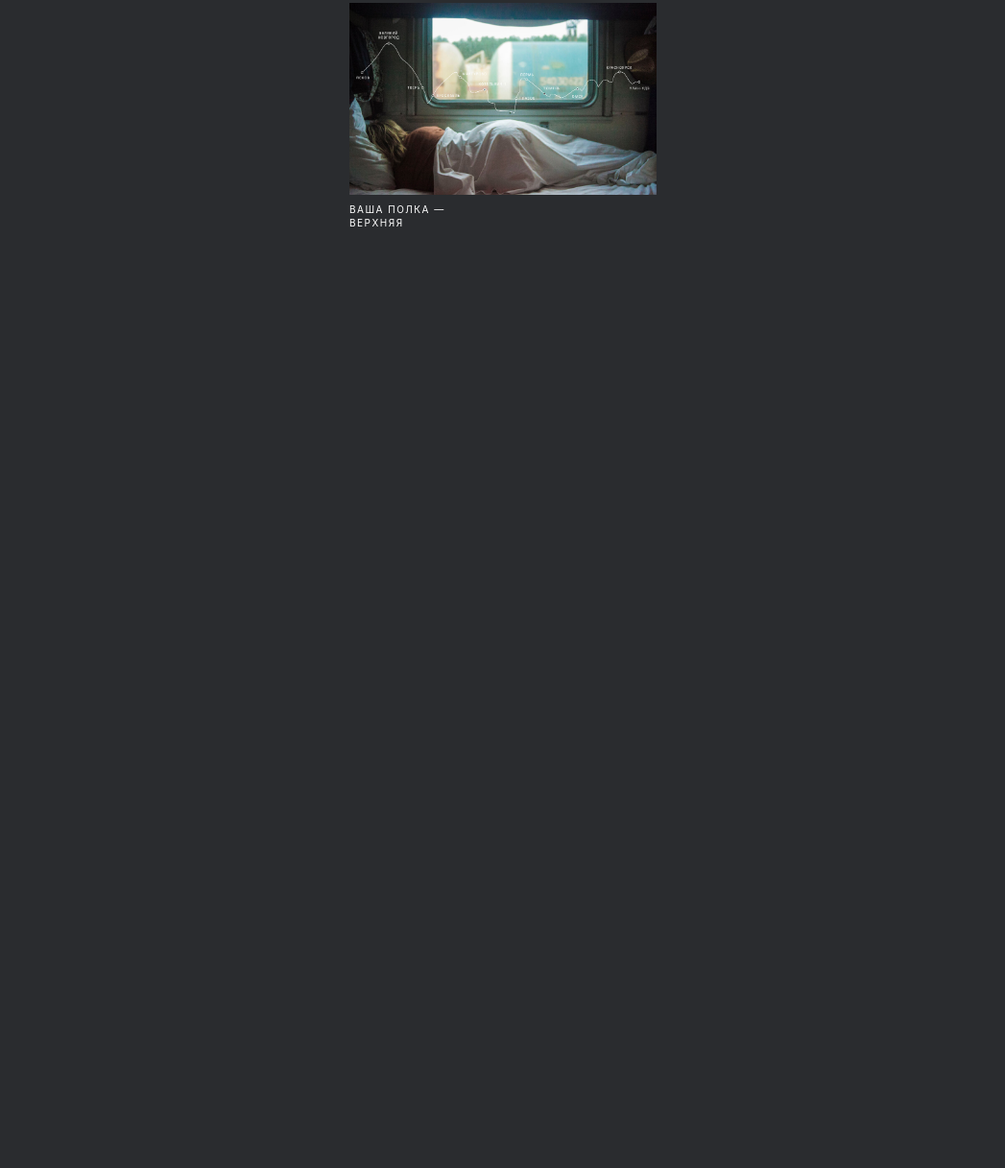
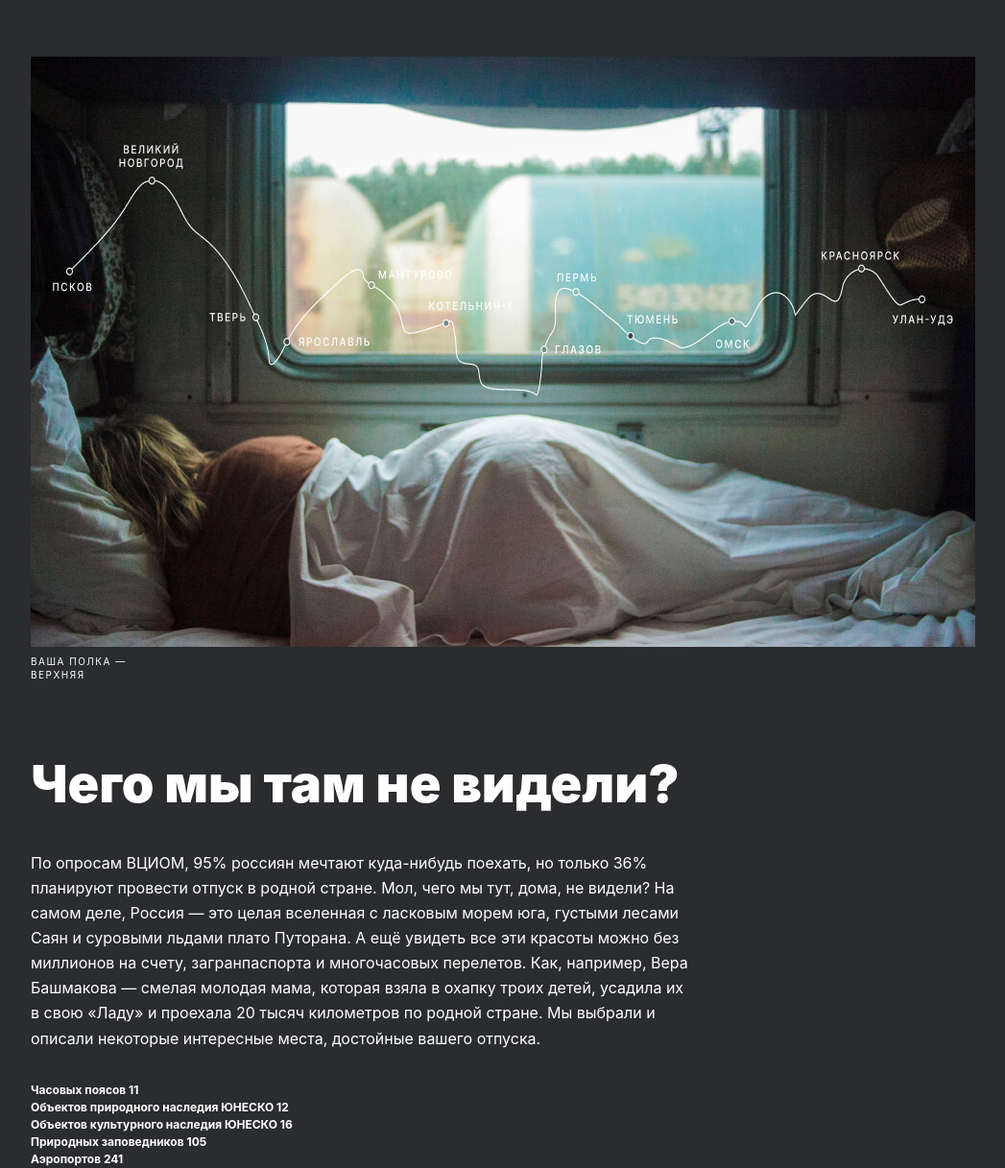
Before and after one commit to juloshch/russian-travel, a plain HTML site: page index.html in a window 1280 px wide. Shown: the part 447-1664 px from the top of the page at 96% size, without its empty margins (116-1163 px from the left). Before the commit the page ends 800 px from the top, so only its background shows below. Drawn offline with Linux system fonts and the light colour scheme; a web font is replaced by a local one.

Commit message:
second block

```diff
--- a/blocks/header/__container/header__container.css
+++ b/blocks/header/__container/header__container.css
@@ -4,7 +4,7 @@
 
     /* margin: auto; */
     height: 52px;
-    width: 720px;
+    width: 1182px;
     margin-top: 28px;
     border: 1px solid red;
     display: flex;
@@ -14,7 +14,7 @@
     margin-right: auto;
 }
 
-@media screen and (max-width: 320px) {
+/* @media screen and (max-width: 320px) {
     .header__container {
         width: 288px;
         height: 42px;
@@ -28,4 +28,4 @@
         margin-left: auto;
         margin-right: auto
     }
-}
+} */
--- /dev/null
+++ b/blocks/intro/__container/intro__container.css
@@ -0,0 +1,7 @@
+.intro__container {
+    margin-top: 92px;
+    display: flex;
+    flex-direction: column;
+    width: 690px;
+    margin-left: 148px;
+}
--- /dev/null
+++ b/blocks/intro/__list/intro__list.css
@@ -0,0 +1,13 @@
+.intro__list {
+    font-family: Inter;
+    font-style: normal;
+    font-weight: bold;
+    font-size: 12px;
+    line-height: 18px;
+    color: #FFFFFF;
+    text-decoration: none;
+    list-style-type: none;
+    margin: 0;
+  padding: 0;
+  margin-top: 32px;
+}
--- /dev/null
+++ b/blocks/intro/__text/intro__text.css
@@ -0,0 +1,10 @@
+.intro__text {
+    font-family: Inter;
+    font-style: normal;
+    font-weight: normal;
+    font-size: 16px;
+    line-height: 163%;
+    color: #FFFFFF;
+    margin-top: 40px;
+    margin-bottom: 0px;
+}
--- /dev/null
+++ b/blocks/intro/__title/intro__title.css
@@ -0,0 +1,11 @@
+.intro__title {
+    font-family: Inter;
+    font-style: normal;
+    font-weight: 900;
+    font-size: 54px;
+    line-height: 58px;
+    color: #FFFFFF;
+    margin-top: 0px;
+    margin-bottom: 0px;
+
+}
--- a/blocks/lead/lead.css
+++ b/blocks/lead/lead.css
@@ -10,7 +10,7 @@
     margin-right: auto;
 }
 
-@media screen and (min-width: 320px) {
+/* @media screen and (min-width: 320px) {
     .lead {
         width: 320px;
         height: 406px;
@@ -22,4 +22,4 @@
         margin-left: auto;
         margin-right: auto;
     }
-}
+} */
--- a/blocks/lead/subtitle/subtitle.css
+++ b/blocks/lead/subtitle/subtitle.css
@@ -12,7 +12,7 @@ margin-top: 32px;
 margin-bottom: 0px;
 }
 
-@media screen and (min-width: 320px) {
+/* @media screen and (min-width: 320px) {
     .subtitle {
         font-size: 16px;
         line-height: 20px;
@@ -23,4 +23,4 @@ margin-bottom: 0px;
         margin-top: 16px;
         margin-bottom: 0px;
     }
-}
+} */
--- a/blocks/lead/title/title.css
+++ b/blocks/lead/title/title.css
@@ -12,7 +12,7 @@
 
 }
 
-@media screen and (max-width: 320px) {
+/* @media screen and (max-width: 320px) {
     .title {
         width: 288px;
         height: 88px;
@@ -23,4 +23,4 @@
         line-height: 44px;
     }
 
-}
+} */
--- a/index.html
+++ b/index.html
@@ -23,5 +23,18 @@
         <p class="lead__caption">ваша полка — верхняя</p>
 
     </section>
+    <section class="intro">
+        <dev class="intro__container">
+            <h2 class="intro__title">Чего мы там не видели?</h2>
+            <p class="intro__text">По опросам ВЦИОМ, 95% россиян мечтают куда-нибудь поехать, но только 36% планируют провести отпуск в родной стране. Мол, чего мы тут, дома, не видели? На самом деле, Россия — это целая вселенная с ласковым морем юга, густыми лесами Саян и суровыми льдами плато Путорана. А ещё увидеть все эти красоты можно без миллионов на счету, загранпаспорта и многочасовых перелетов. Как, например, Вера Башмакова — смелая молодая мама, которая взяла в охапку троих детей, усадила их в свою «Ладу» и проехала 20 тысяч километров по родной стране. Мы выбрали и описали некоторые интересные места, достойные вашего отпуска.</p>
+            <ul class="intro__list">
+                <li>Часовых поясов 11</li>
+                <li>Объектов природного наследия ЮНЕСКО 12</li>
+                <li>Объектов культурного наследия ЮНЕСКО 16</li>
+                <li>Природных заповедников 105</li>
+                <li>Аэропортов 241</li>
+            </ul>
+        </dev>
+    </section>
 </body>
 </html>
--- a/pages/index.css
+++ b/pages/index.css
@@ -11,6 +11,11 @@
 @import url(../blocks/lead/subtitle/subtitle.css);
 @import url(../blocks/lead/__image/lead__image.css);
 @import url(../blocks/lead/__caption/lead__caption.css);
+
+@import url(../blocks/intro/__container/intro__container.css);
+@import url(../blocks/intro/__title/intro__title.css);
+@import url(../blocks/intro/__text/intro__text.css);
+@import url(../blocks/intro/__list/intro__list.css);
 
 
 
```
Also changed, not shown: blocks/intro/intro.css (added).
